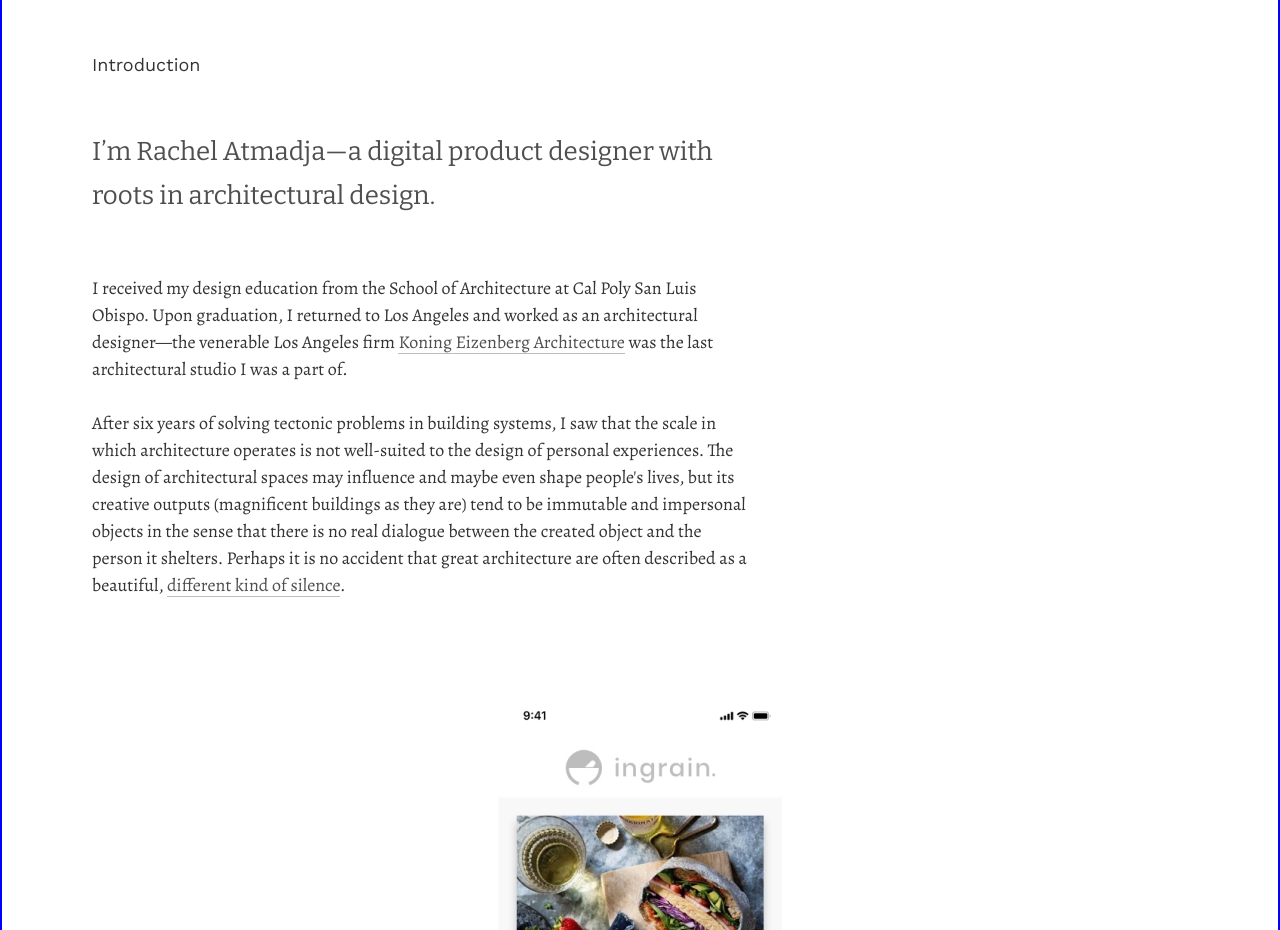
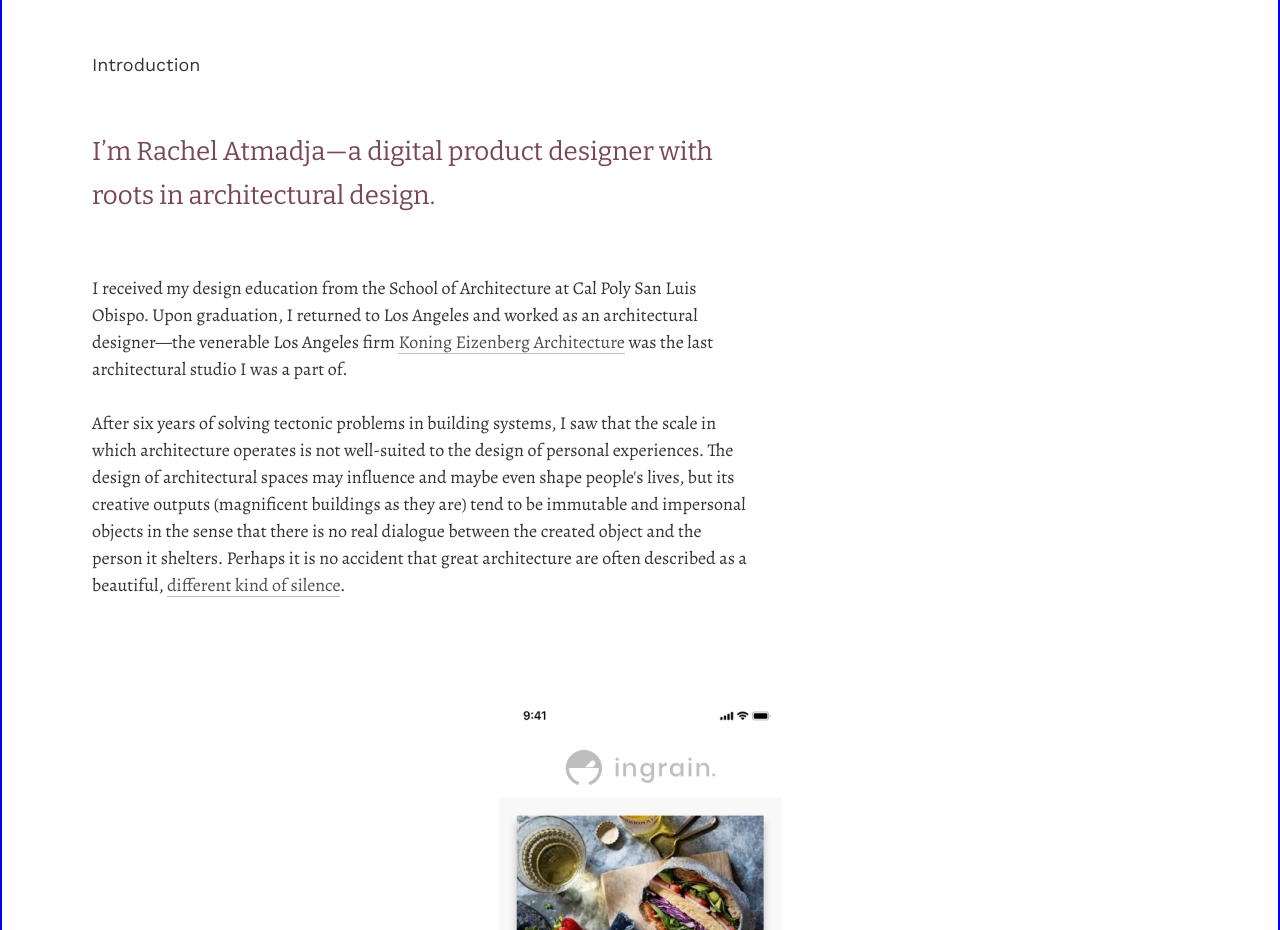
Before and after one commit to ratmadja/RatmadjaUXPortfolio2, a plain HTML site: page casestudy-IngrainIxD.html in a window 1280 px wide. Shown: the part 1626-2556 px from the top of the page. Drawn offline with nearby package versions, Linux system fonts and the light colour scheme; a script that the page names is missing.

Commit message:
cs slight mod

```diff
--- a/css/casestudy.css
+++ b/css/casestudy.css
@@ -349,7 +349,7 @@ header {
   padding-bottom: 3.11em;
 }
 .pullquote26h {
-  color: #4F4F4F;
+  color: #784853;
   font-family: 'bitter','georgia', serif;
   font-size: 1.44em;
   line-height: 1.7em;
```
